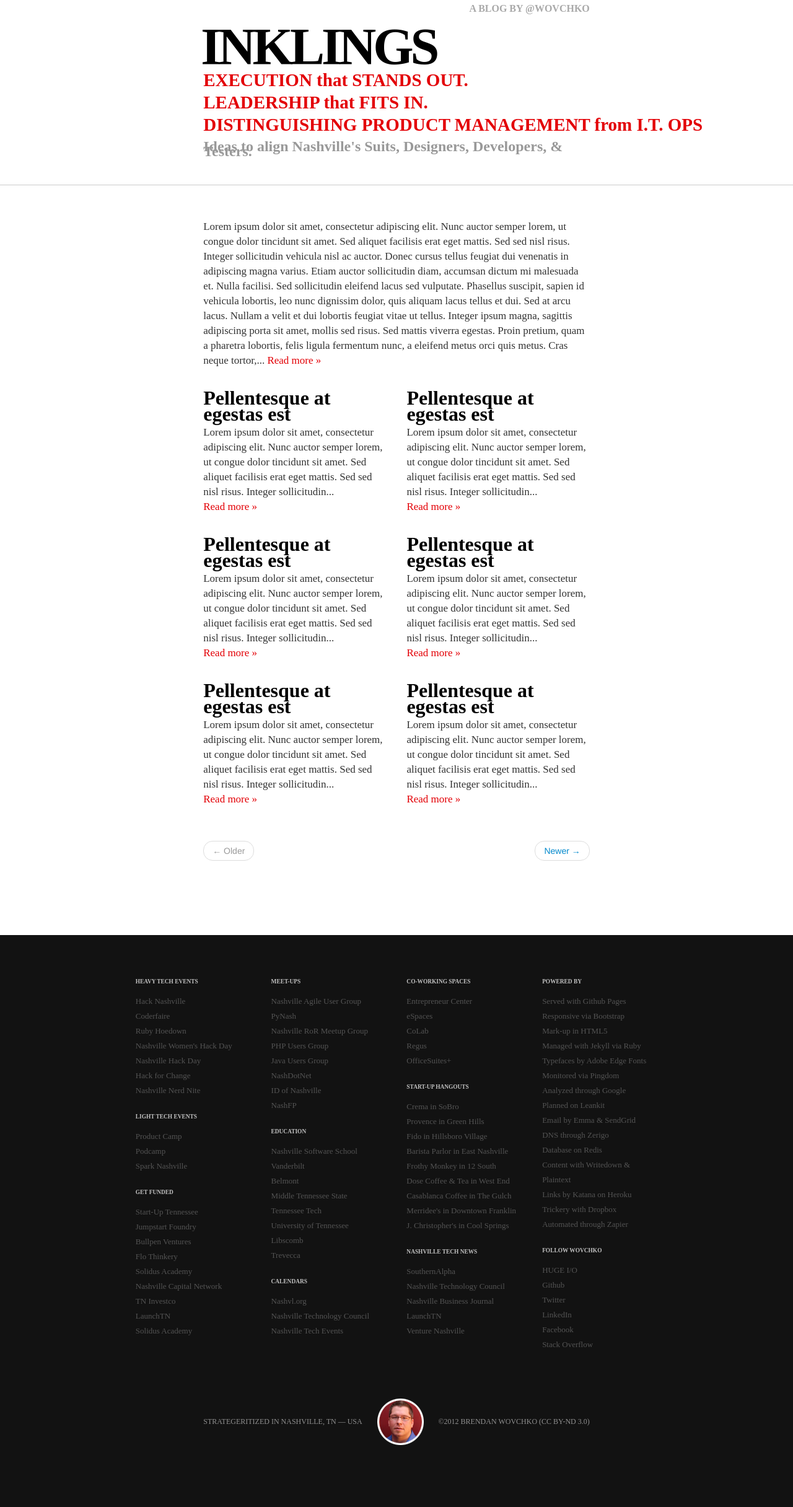
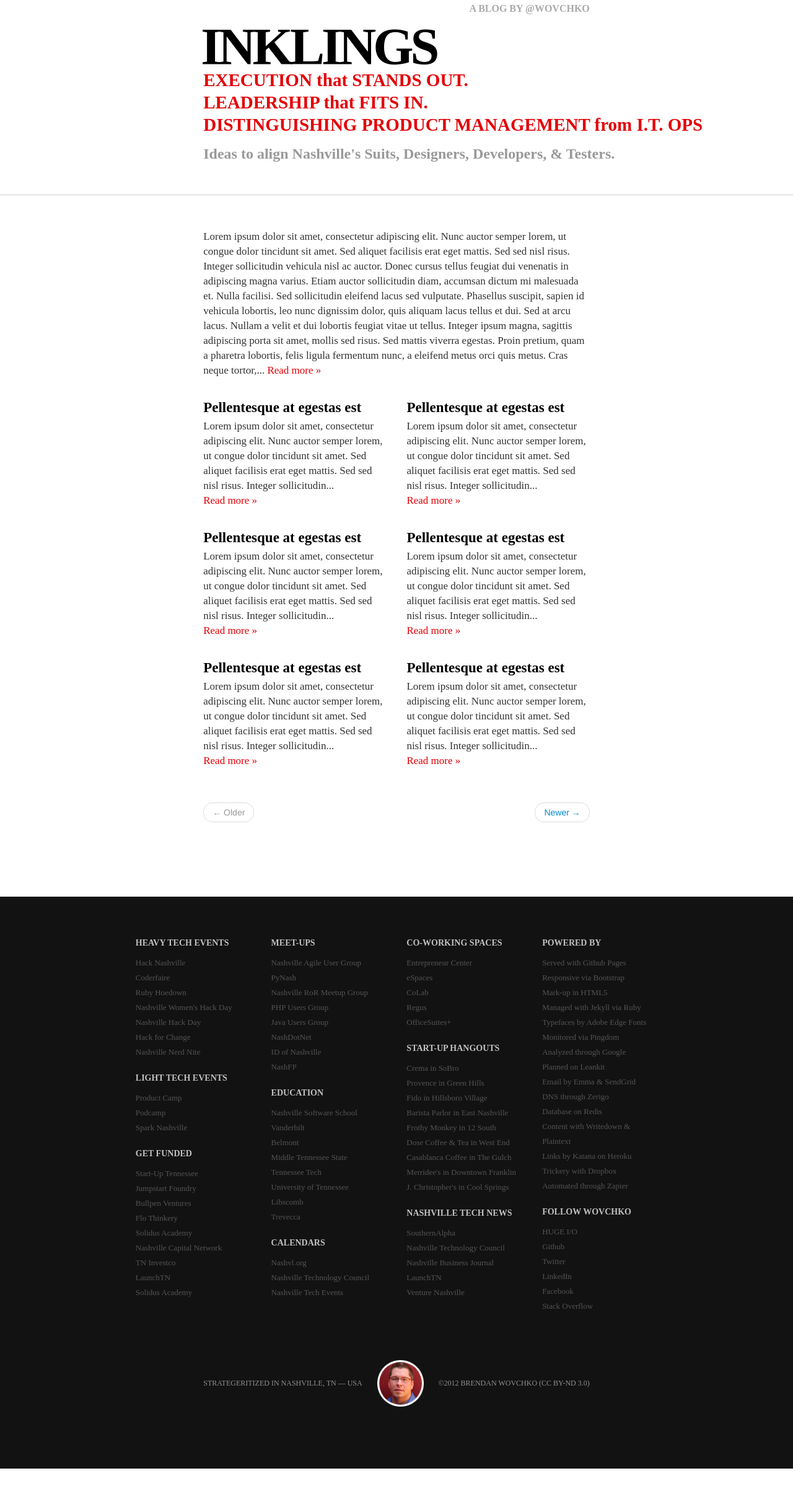
Before and after one commit to wovchko/inklings, a Jekyll site: the page built from index.html, in a window 1280 px wide. Shown: the whole page at 62% size. Built offline with Jekyll 4.4.1, drawn with Linux system fonts in a browser that asks for light colours; Markdown is read by kramdown in place of the engine named in the settings; the list of posts is cut into pages by our own code; after the commit the page ends 2370 px from its top, so only the background shows below that.

```diff
--- a/css/bootstrap_custom.css
+++ b/css/bootstrap_custom.css
@@ -854,11 +854,13 @@
 }
 h4 {
   font-size: 24px;
-  line-height: 8px;
-  white-space: normal;
+  line-height: 32px;
 }
 h5 {
-  font-size: 32px;
+  font-size: 23px;
+}
+h6 {
+  font-size: 14px;
 }
 /* Wovchko customization; End */
 h1 small {
@@ -1310,7 +1312,7 @@
 @media (max-width: 767px) {
   /* Wovchko customization; Begin */
   h1 {
-    font-size: 13px;
+    font-size: 22px;
     line-height: 15px;
   }
   h2 {
@@ -1323,8 +1325,9 @@
   }
   h4 {
     font-size: 17px;
-    line-height: 27px;
-    padding: 10px 0 25px 0;
+    line-height: 22px;
+    padding: 10px 0 15px 0;
+    white-space: normal;
   }
   h5 {
     font-size: 19px;
```
